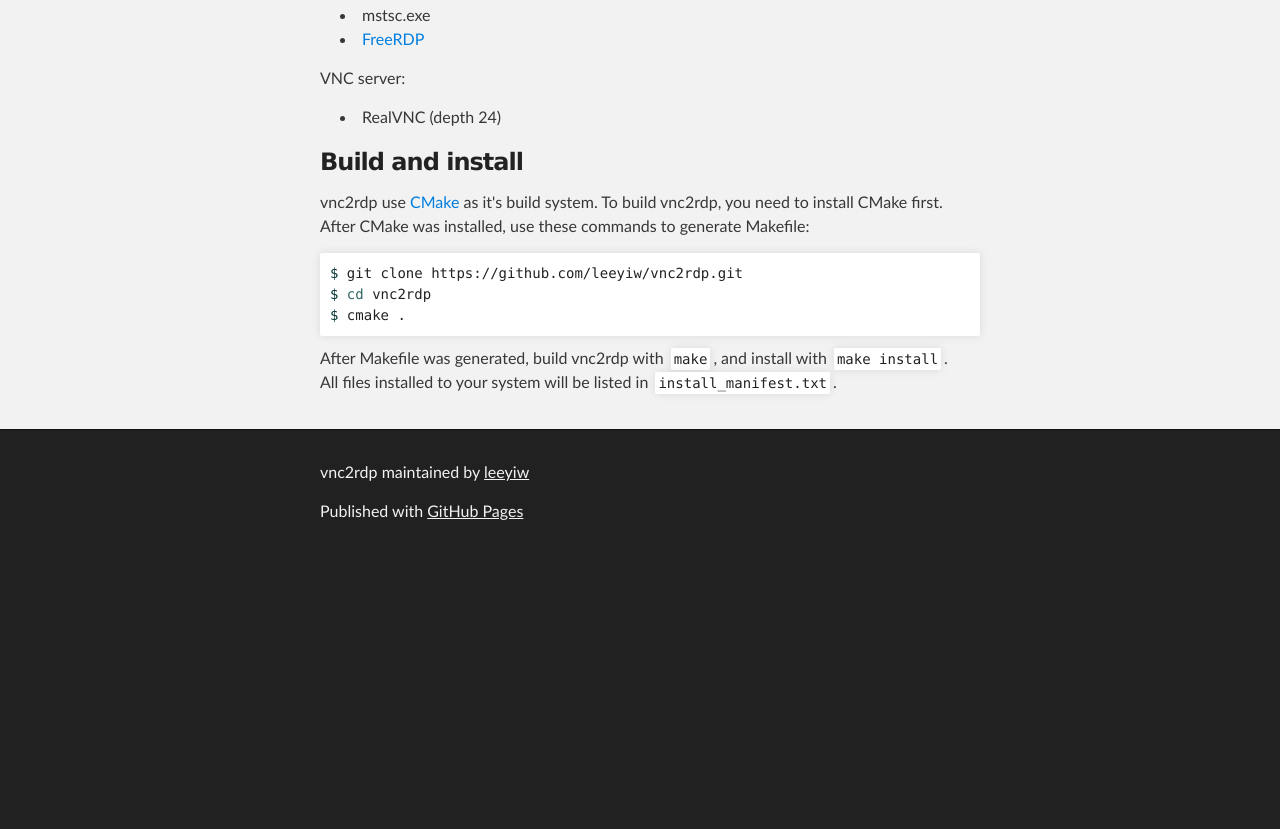
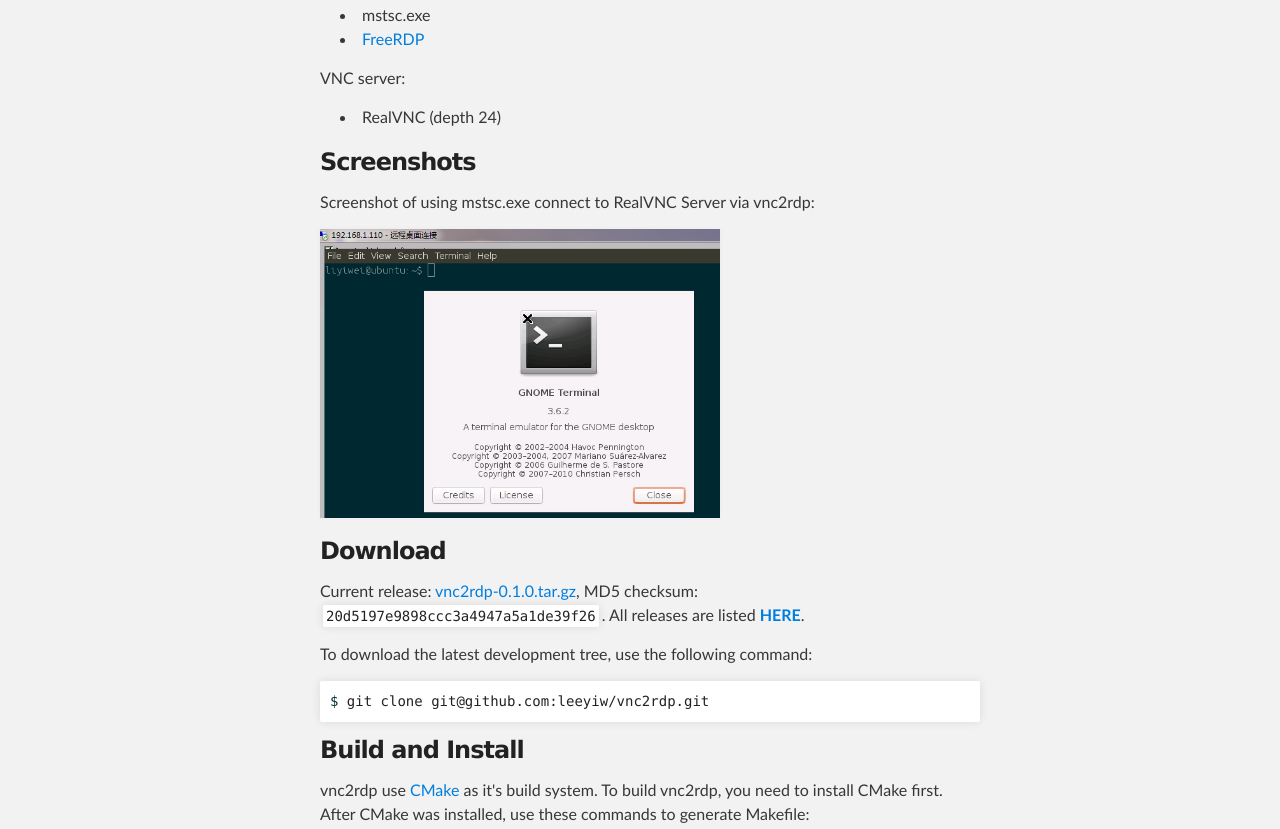
Before and after one commit to leeyiw/vnc2rdp, a plain HTML site: page index.html in a window 1280 px wide. Shown: the part 444-1273 px from the top of the page. Before the commit the page ends 1002 px from the top, so only its background shows below. Drawn offline with Linux system fonts and the light colour scheme.

Commit message:
Create gh-pages branch via GitHub

```diff
--- a/index.html
+++ b/index.html
@@ -48,7 +48,24 @@
 <ul>
 <li>RealVNC (depth 24)</li>
 </ul><h3>
-<a name="build-and-install" class="anchor" href="#build-and-install"><span class="octicon octicon-link"></span></a>Build and install</h3>
+<a name="screenshots" class="anchor" href="#screenshots"><span class="octicon octicon-link"></span></a>Screenshots</h3>
+
+<p>Screenshot of using mstsc.exe connect to RealVNC Server via vnc2rdp:</p>
+
+<p><img src="http://leeyiw.github.io/vnc2rdp/images/screenshot.png" width="400"></p>
+
+<h3>
+<a name="download" class="anchor" href="#download"><span class="octicon octicon-link"></span></a>Download</h3>
+
+<p>Current release: <a href="https://github.com/leeyiw/vnc2rdp/archive/v0.1.0.tar.gz">vnc2rdp-0.1.0.tar.gz</a>, MD5 checksum: <code>20d5197e9898ccc3a4947a5a1de39f26</code>. All releases are listed <a href="https://github.com/leeyiw/vnc2rdp/releases"><strong>HERE</strong></a>.</p>
+
+<p>To download the latest development tree, use the following command:</p>
+
+<div class="highlight highlight-bash"><pre><span class="nv">$ </span>git clone git@github.com:leeyiw/vnc2rdp.git
+</pre></div>
+
+<h3>
+<a name="build-and-install" class="anchor" href="#build-and-install"><span class="octicon octicon-link"></span></a>Build and Install</h3>
 
 <p>vnc2rdp use <a href="http://www.cmake.org/">CMake</a> as it's build system. To build vnc2rdp, you need to install CMake first. After CMake was installed, use these commands to generate Makefile:</p>
 
```
Also changed, not shown: params.json (+1 -1 lines).
